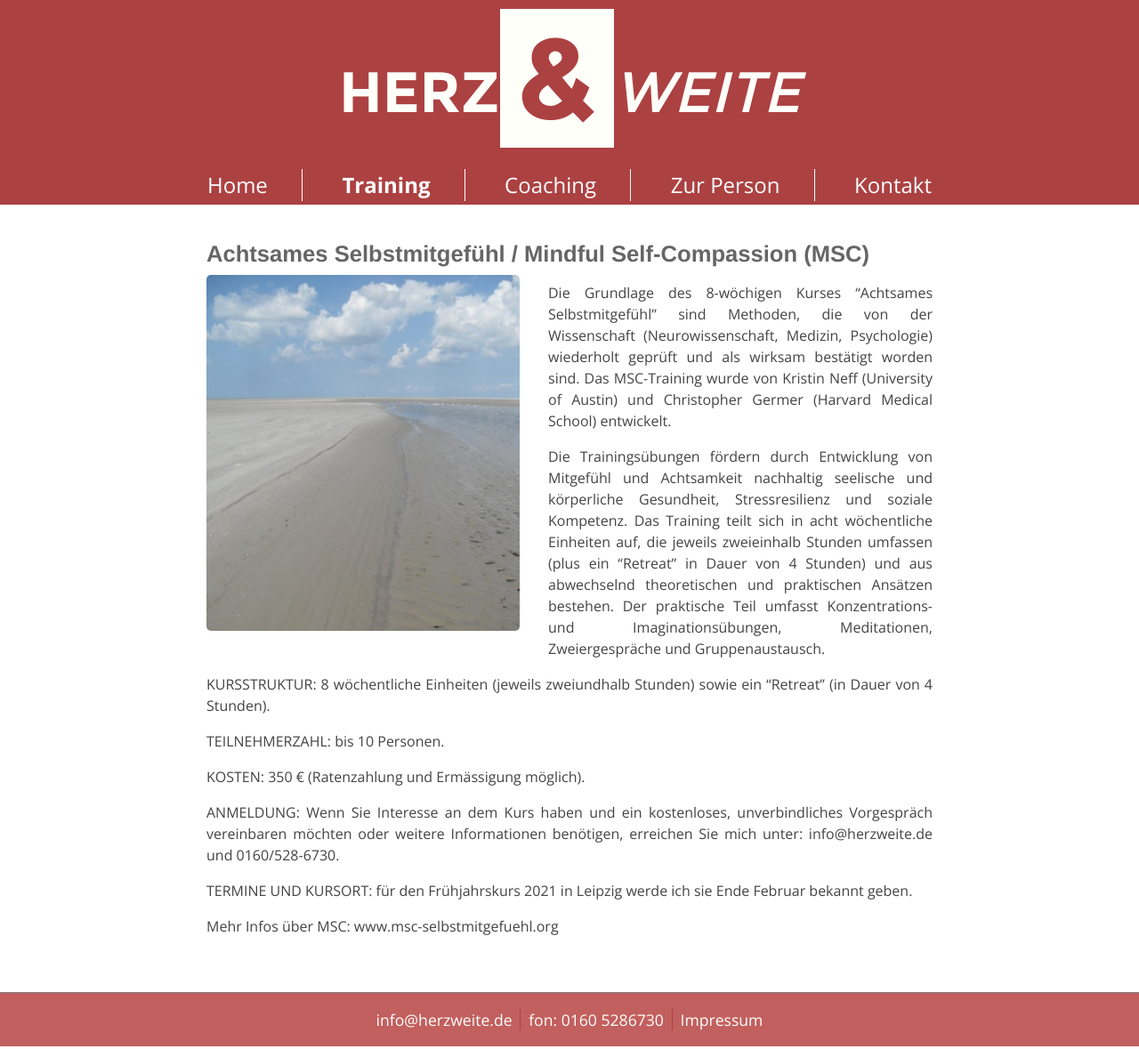
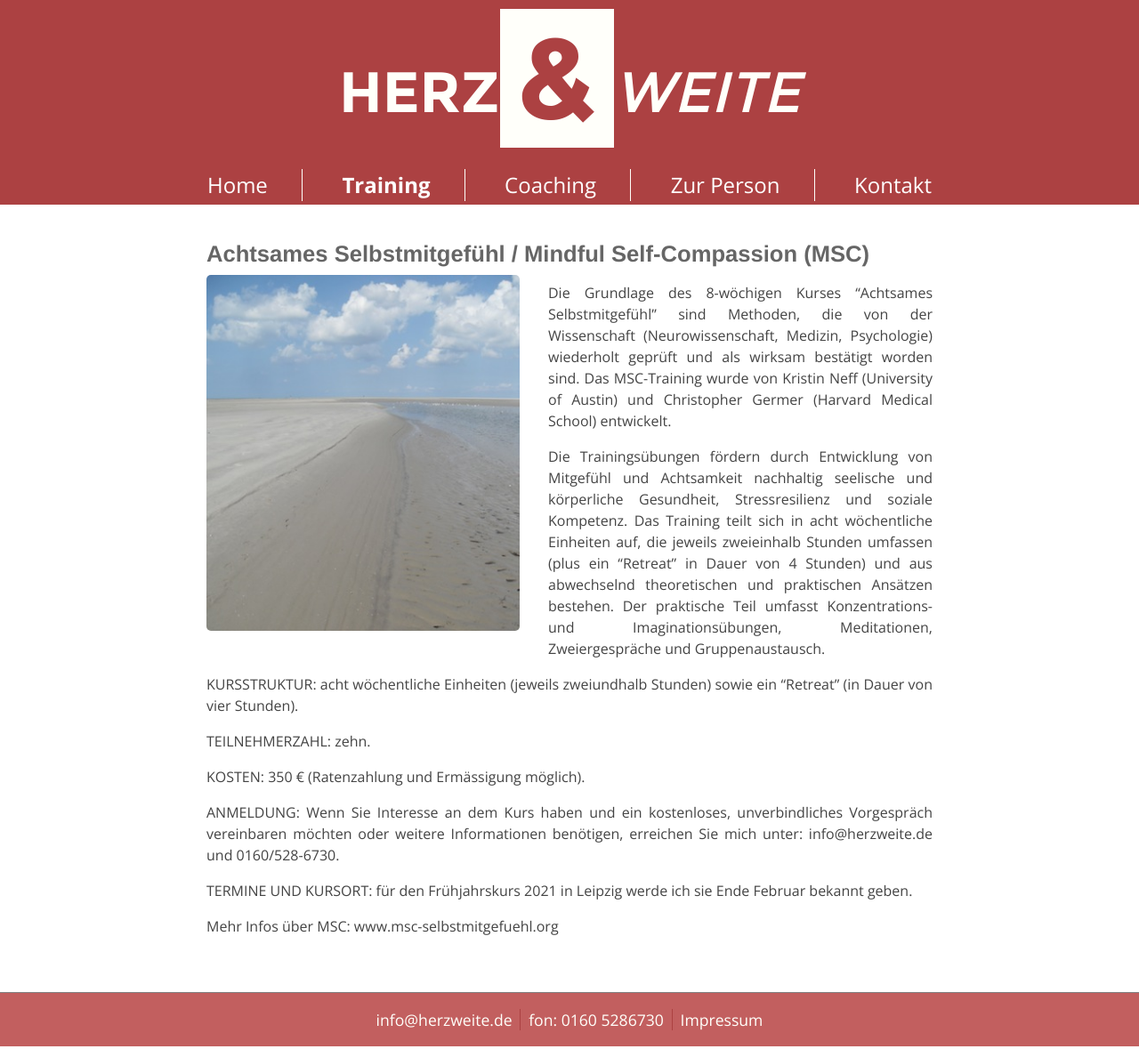
Before and after one commit to herzweite/herzweite.github.io, a Jekyll site: the page built from training.md, in a window 1280 px wide. Shown: the whole page at 89% size. Built offline with Jekyll 4.4.1, drawn with Linux system fonts in a browser that asks for light colours.

Commit message:
Update training.md

```diff
--- a/training.md
+++ b/training.md
@@ -15,9 +15,9 @@ Die Trainingsübungen fördern durch Entwicklung von Mitgefühl und Achtsamkeit
 Imaginationsübungen, Meditationen, Zweiergespräche und Gruppenaustausch.
 
 KURSSTRUKTUR:
-8 wöchentliche Einheiten (jeweils zweiundhalb Stunden) sowie ein "Retreat" (in Dauer von 4 Stunden).
+acht wöchentliche Einheiten (jeweils zweiundhalb Stunden) sowie ein "Retreat" (in Dauer von vier Stunden).
 
-TEILNEHMERZAHL: bis 10 Personen.
+TEILNEHMERZAHL: zehn.
 
 KOSTEN:
 350 € (Ratenzahlung und Ermässigung möglich).
```
